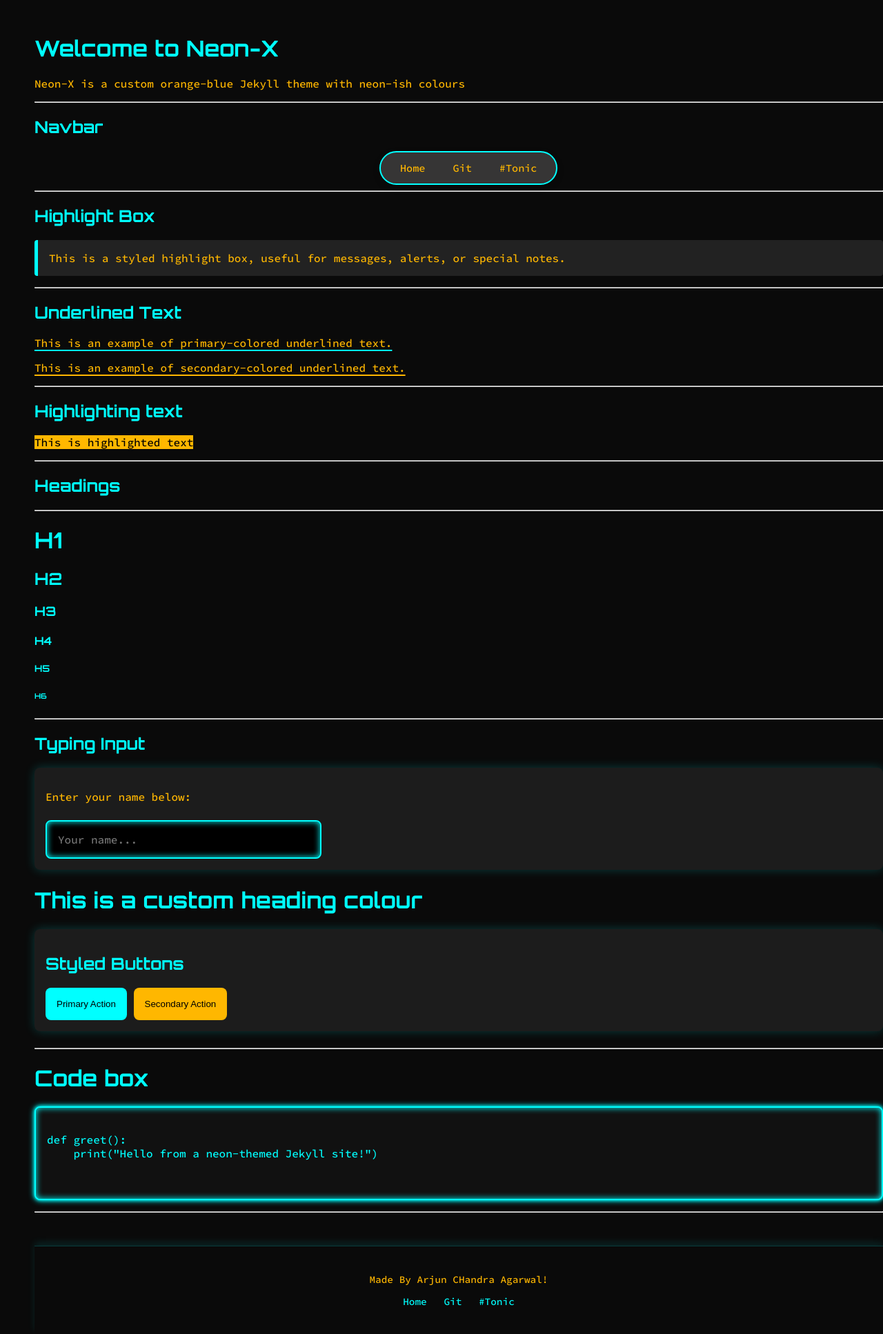
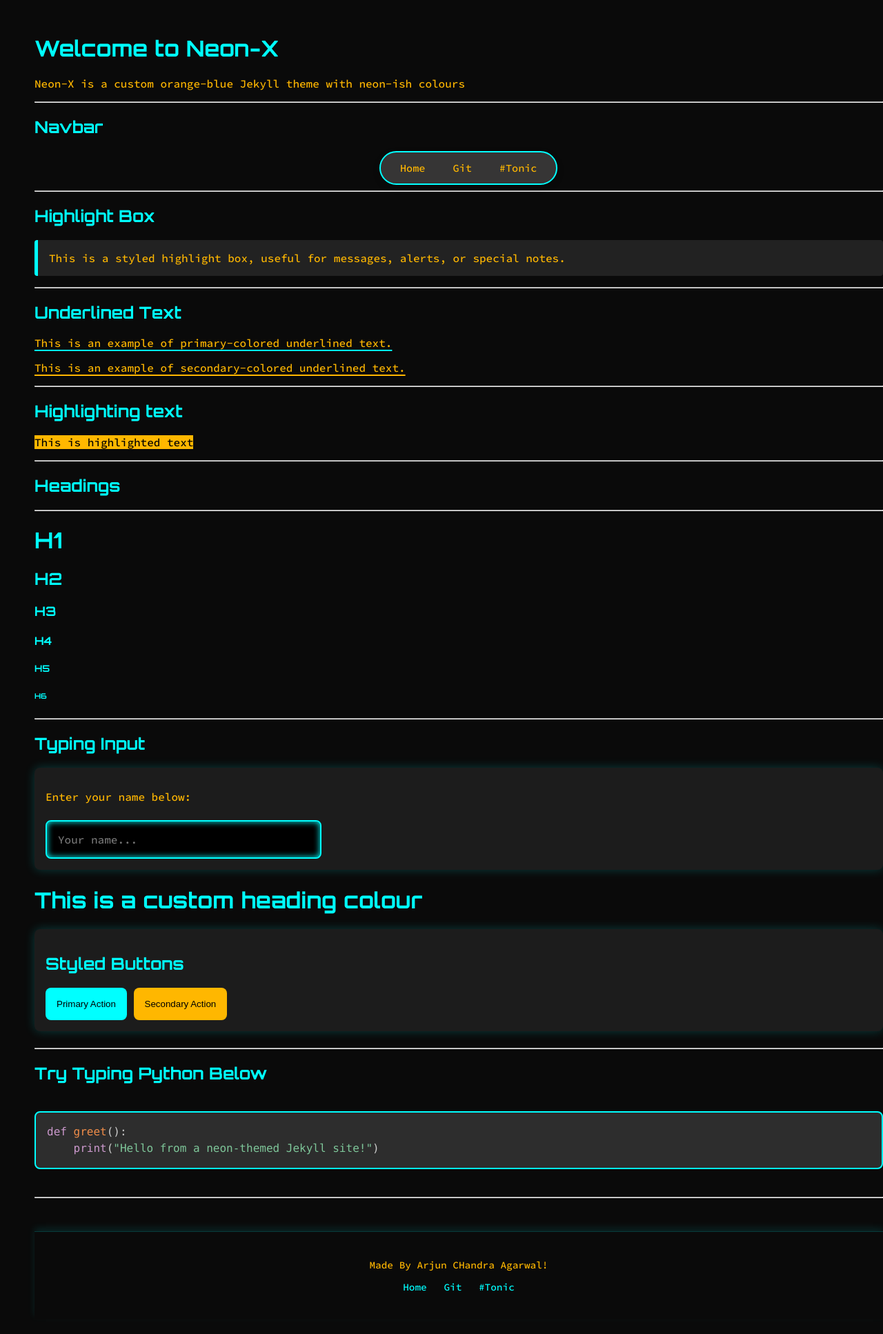
Before and after one commit to v659/jekyll_theme-new-v659, a Jekyll site: the page built from index.md, in a window 1280 px wide. Shown: the whole page at 69% size. Built offline with Jekyll 4.4.1, drawn with Linux system fonts in a browser that asks for light colours; after the commit the page ends 1913 px from its top, so only the background shows below that.

Commit message:
add highlighted coding box

```diff
--- a/_includes/head.html
+++ b/_includes/head.html
@@ -3,4 +3,8 @@
   <link rel="stylesheet" href="{{ '/assets/my-theme.css' | relative_url }}">
   <meta charset="utf-8">
   <meta name="viewport" content="width=device-width, initial-scale=1">
+  <link href="https://cdn.jsdelivr.net/npm/prismjs@1/themes/prism-tomorrow.min.css" rel="stylesheet" />
+  <script src="https://cdn.jsdelivr.net/npm/prismjs@1/prism.min.js"></script>
+  <script src="https://cdn.jsdelivr.net/npm/prismjs@1/components/prism-python.min.js"></script>
+
 </head>
--- a/_sass/base.scss
+++ b/_sass/base.scss
@@ -183,3 +183,37 @@ p, li, label, input, button, span, div {
   min-height: 100px;
   caret-color: $secondary-color;
 }
+
+.editor-container {
+  position: relative;
+  display: flex;
+  flex-direction: column;
+  margin: 2rem 0;
+}
+
+textarea#code-input {
+  background: transparent;
+  color: transparent;
+  caret-color: $secondary-color;
+  font-family: 'Source Code Pro', monospace;
+  position: absolute;
+  width: 100%;
+  height: 100%;
+  resize: none;
+  border: none;
+  outline: none;
+  z-index: 2;
+}
+
+pre.language-python {
+  margin: 0;
+  padding: 1rem;
+  border: 2px solid $primary-color;
+  border-radius: 0.5rem;
+  background: #111;
+  font-family: 'Source Code Pro', monospace;
+  overflow-x: auto;
+  white-space: pre-wrap;
+  z-index: 1;
+  pointer-events: none;
+}
--- a/index.md
+++ b/index.md
@@ -50,7 +50,9 @@ Neon-X is a custom orange-blue Jekyll theme with neon-ish colours
 <h4>H4</h4>
 <h5>H5</h5>
 <h6>H6</h6>
+
 ---
+
 ##  Typing Input
 
 <div class="card">
@@ -68,12 +70,31 @@ Neon-X is a custom orange-blue Jekyll theme with neon-ish colours
 
 ---
 
-# Code box
+## Try Typing Python Below
 
-<div class="editable-code" contenteditable="true" spellcheck="false">
-def greet():
-    print("Hello from a neon-themed Jekyll site!")
+<div class="editor-container">
+  <textarea id="code-input" spellcheck="false">def greet():
+    print("Hello from a neon-themed Jekyll site!")</textarea>
+  <pre class="language-python"><code id="highlighted-code" class="language-python"></code></pre>
 </div>
+
+<script>
+  document.addEventListener("DOMContentLoaded", function() {
+    const input = document.getElementById("code-input");
+    const output = document.getElementById("highlighted-code");
+
+    input.addEventListener("input", () => {
+      const escaped = input.value.replace(/&/g, "&amp;")
+                                 .replace(/</g, "&lt;")
+                                 .replace(/>/g, "&gt;");
+      output.innerHTML = escaped;
+      Prism.highlightElement(output);
+    });
+
+    input.dispatchEvent(new Event("input"));
+  });
+</script>
+
 
 
 
```
